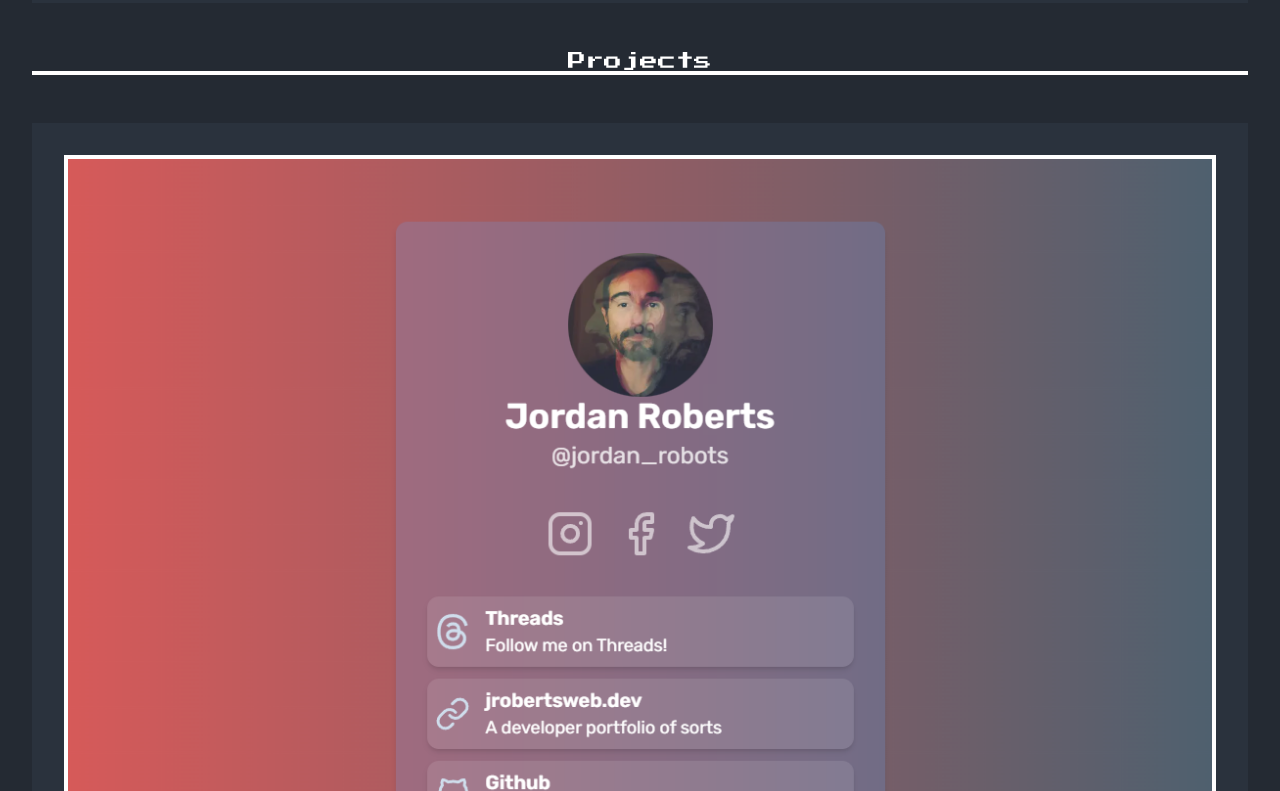
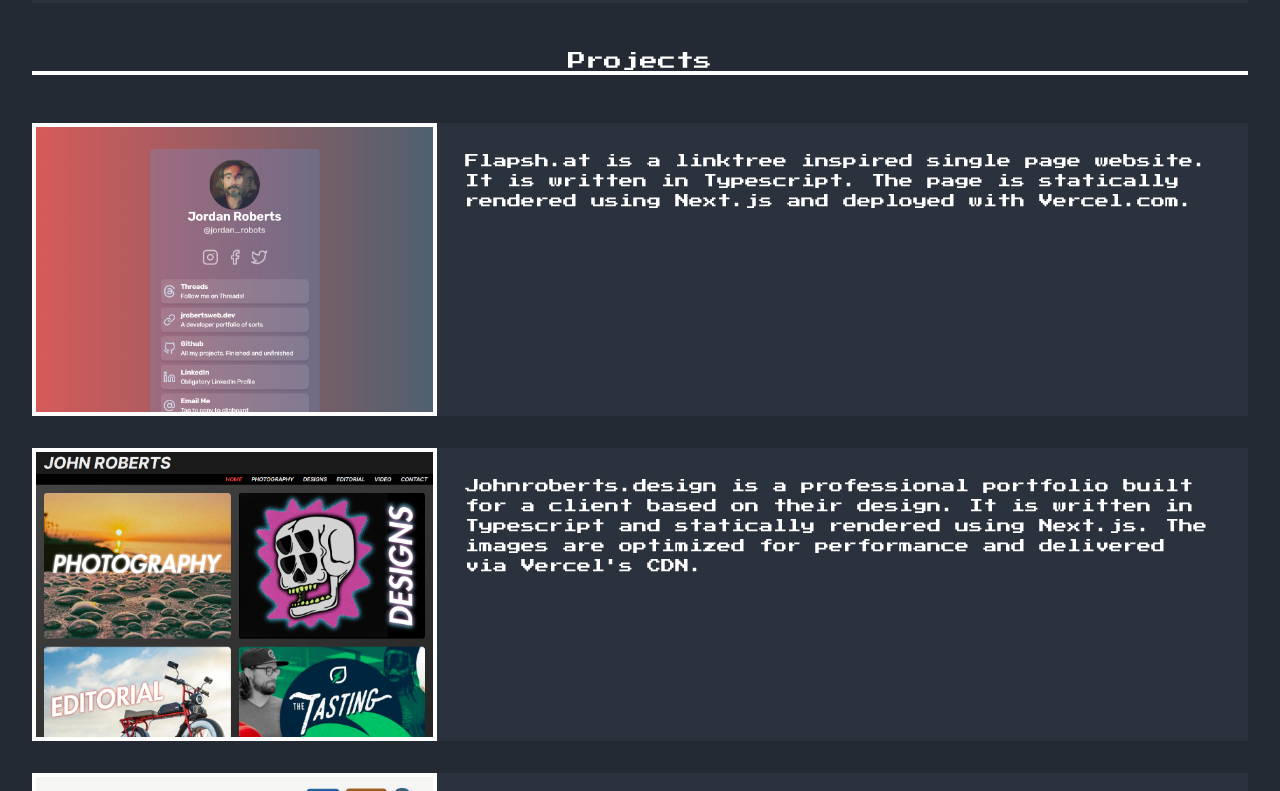
Before and after one commit to FlapShatner/portfolio-v2, a Next.js app: page / in a window 1280 px wide. Shown: the part 409-1200 px from the top of the page. Built offline with nearby package versions, Linux system fonts and the light colour scheme.

Commit message:
style projects for desktop

```diff
--- a/components/projects.tsx
+++ b/components/projects.tsx
@@ -6,12 +6,12 @@ interface ProjectsProps {}
 
 const Projects: FC<ProjectsProps> = () => {
  return (
-  <div className='flex flex-col gap-12'>
+  <div className='flex flex-col gap-12 lg:gap-8'>
    {projects.map((project) => (
     <div
-     className=' bg-bg-secondary '
+     className=' bg-bg-secondary flex flex-col lg:grid lg:grid-cols-3 '
      key={project.title}>
-     <div className='border-4 border-white m-8'>
+     <div className='border-4 border-white m-8 lg:m-0 lg:col-span-1 '>
       <Image
        src={project.image}
        alt={`Screenshot of ${project.title}`}
@@ -19,10 +19,10 @@ const Projects: FC<ProjectsProps> = () => {
        height={838}
       />
      </div>
-     <div className='p-3'>
+     <div className='p-3 lg:col-span-2'>
       {project.description.map((p, i) => (
        <p
-        className='text-xs leading-5 p-4'
+        className='text-xs md:text-sm leading-5 p-4'
         key={i}>
         {project.description[i]}
        </p>
```
